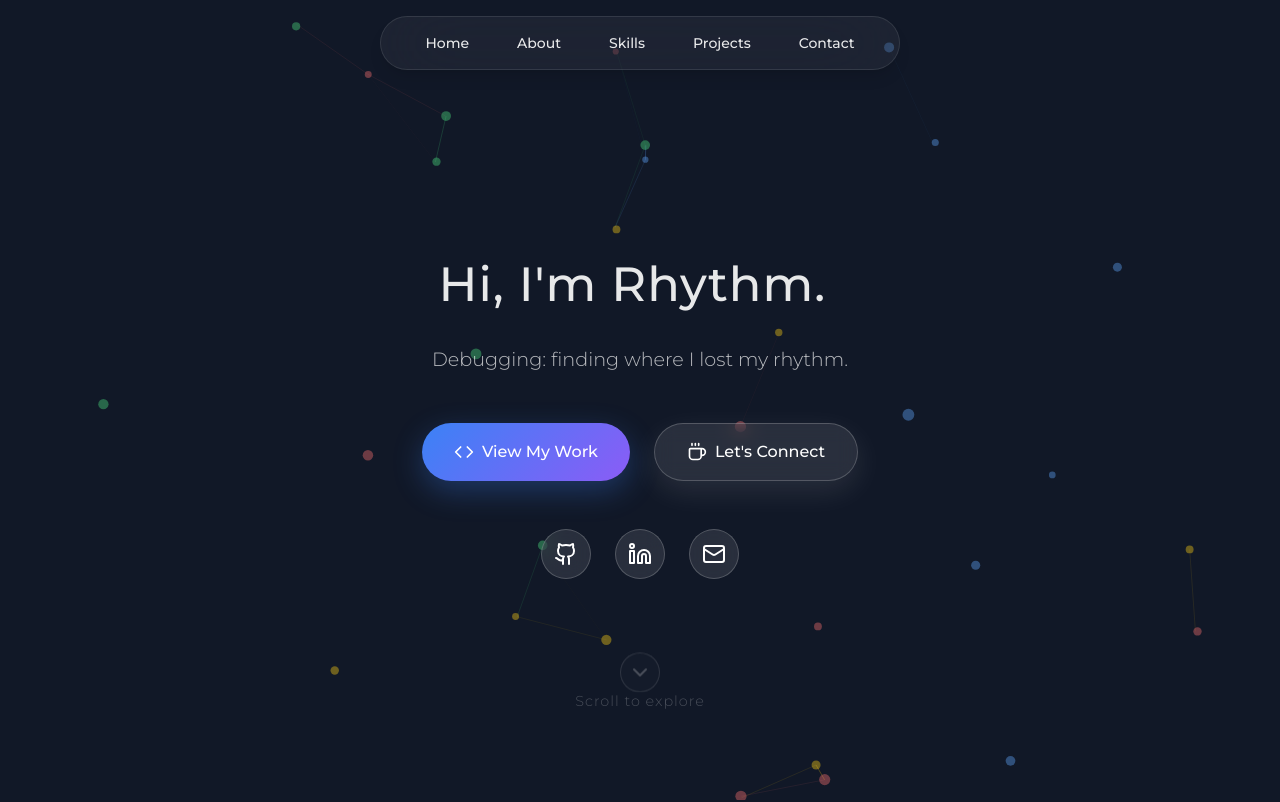
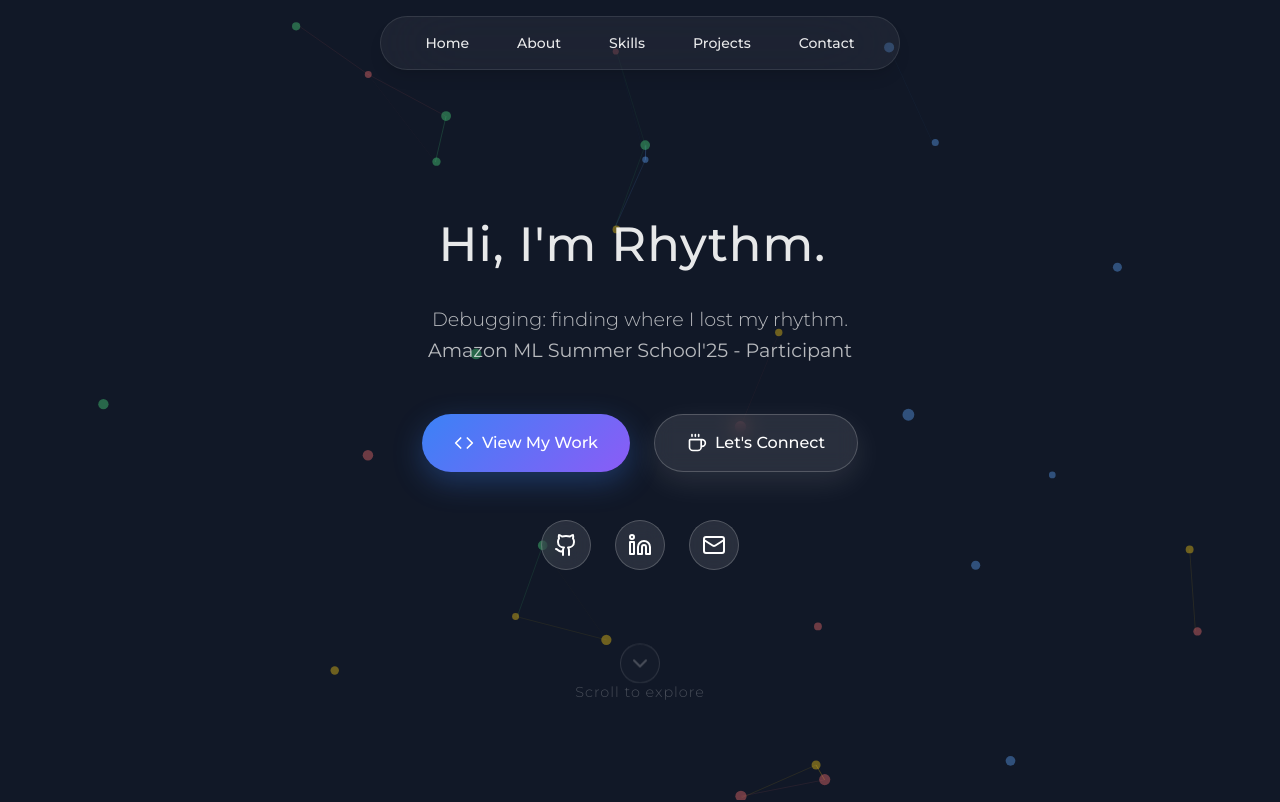
Before and after one commit to RhythmPahwa14/Rhythm-Portfolio, a Next.js app: page / in a window 1280 px wide. Shown: the top 802 px of the page. Built offline with nearby package versions, Linux system fonts and the light colour scheme; a web font is replaced by a local one.

Commit message:
Update Hero.js

```diff
--- a/src/app/components/Hero.js
+++ b/src/app/components/Hero.js
@@ -170,7 +170,7 @@ export default function Hero() {
       <canvas ref={canvasRef} className="dots-canvas" />
 
       {/* Main Content */}
-      <div className="hero-content mt-32 md:mt-40">
+      <div className="hero-content mt-20 md:mt-28">
         {/* Tagline */}
         <motion.p
           initial={{ opacity: 0, y: 30 }}
@@ -190,6 +190,8 @@ export default function Hero() {
           className="hero-description"
         >
           Debugging: finding where I lost my rhythm.
+          <br />
+          <strong>Amazon ML Summer School'25 - Participant</strong>
         </motion.p>
 
         {/* Action Buttons */}
```
